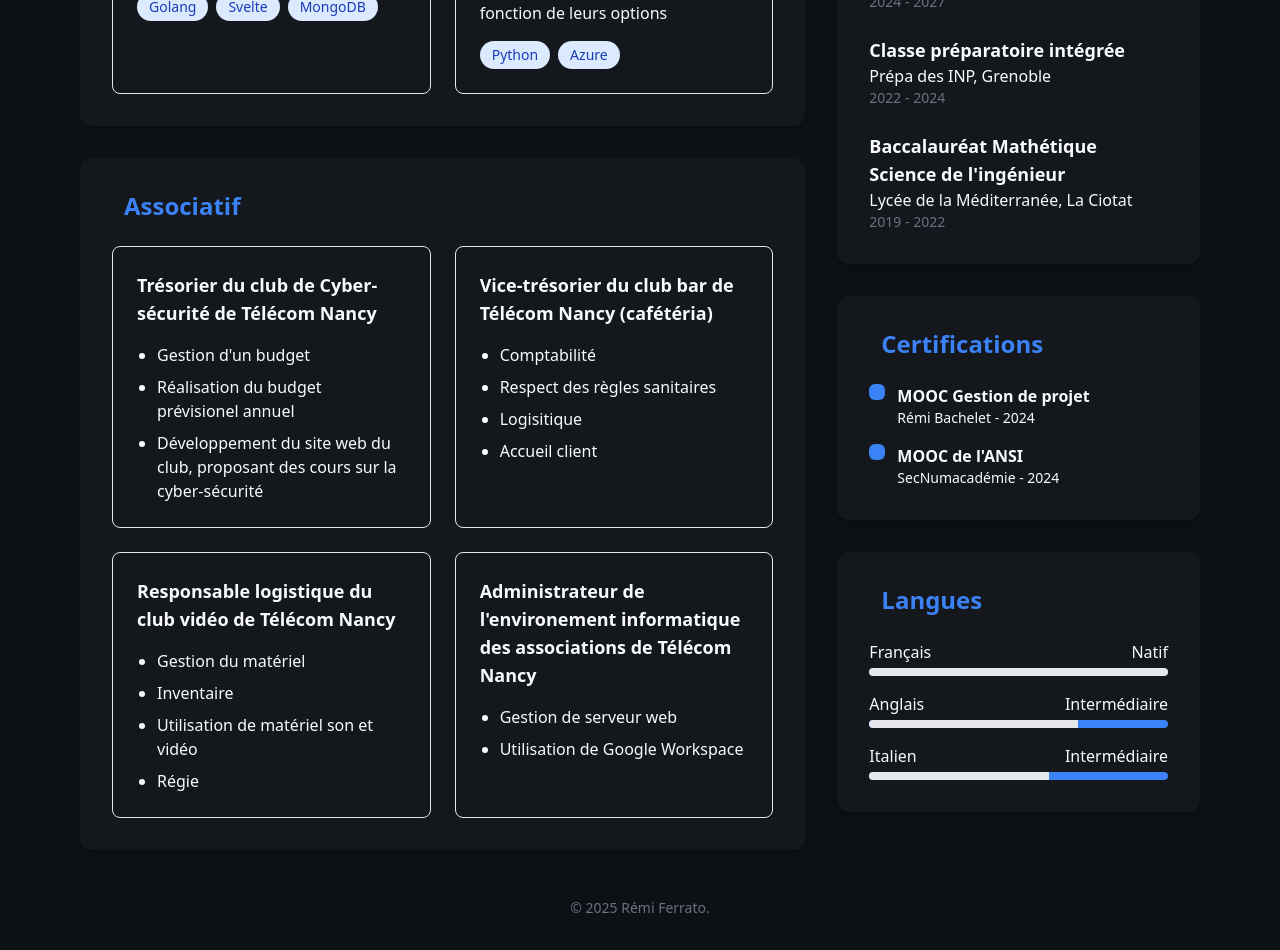
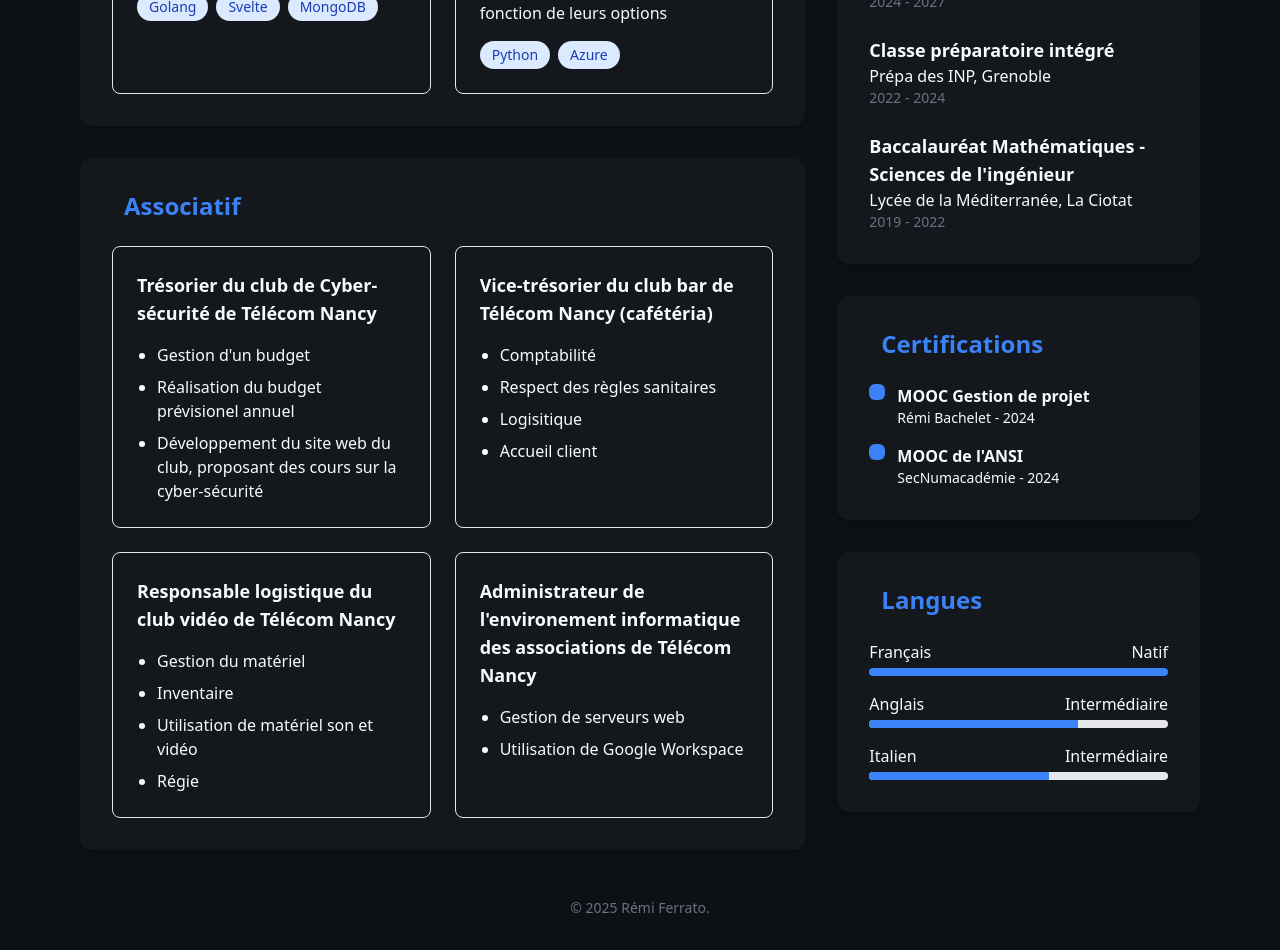
Before and after one commit to RemiF1908/cv, a SvelteKit app: page / in a window 1280 px wide. Shown: the part 1020-1970 px from the top of the page. Built offline with nearby package versions, Linux system fonts and the light colour scheme.

Commit message:
fix orthographe and style

```diff
--- a/src/app.css
+++ b/src/app.css
@@ -11,11 +11,11 @@
 }
 
 .skill-bar {
-  @apply h-2 rounded bg-primary overflow-hidden;
+  @apply h-2 rounded bg-gray-200 overflow-hidden;
 }
 
 .skill-progress {
-  @apply h-full bg-gray-200 transition-all duration-1000;
+  @apply h-full bg-primary transition-all duration-1000;
 }
 
 .timeline-item:not(:last-child)::after {
--- a/src/components/Assocs.svelte
+++ b/src/components/Assocs.svelte
@@ -32,7 +32,7 @@
       {
         title: "Administrateur de l'environement informatique des associations de Télécom Nancy",
         bullets: [
-          "Gestion de serveur web",
+          "Gestion de serveurs web",
           "Utilisation de Google Workspace"
         ]
       },
--- a/src/components/Education.svelte
+++ b/src/components/Education.svelte
@@ -7,12 +7,12 @@
         period: "2024 - 2027"
       },
       {
-        degree: "Classe préparatoire intégrée",
+        degree: "Classe préparatoire intégré",
         institution: "Prépa des INP, Grenoble",
         period: "2022 - 2024"
       },
       {
-        degree: "Baccalauréat Mathétique Science de l'ingénieur",
+        degree: "Baccalauréat Mathématiques - Sciences de l'ingénieur",
         institution: "Lycée de la Méditerranée, La Ciotat",
         period: "2019 - 2022"
       }
```
